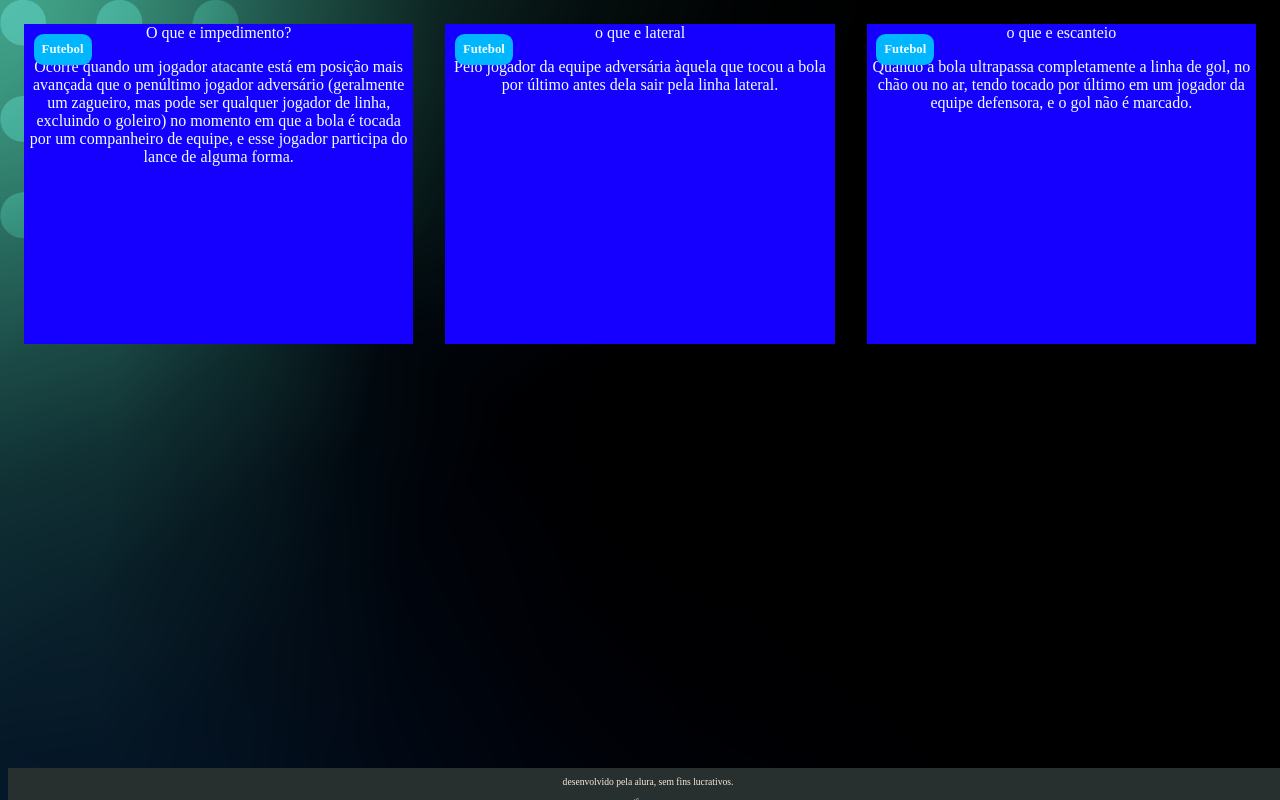
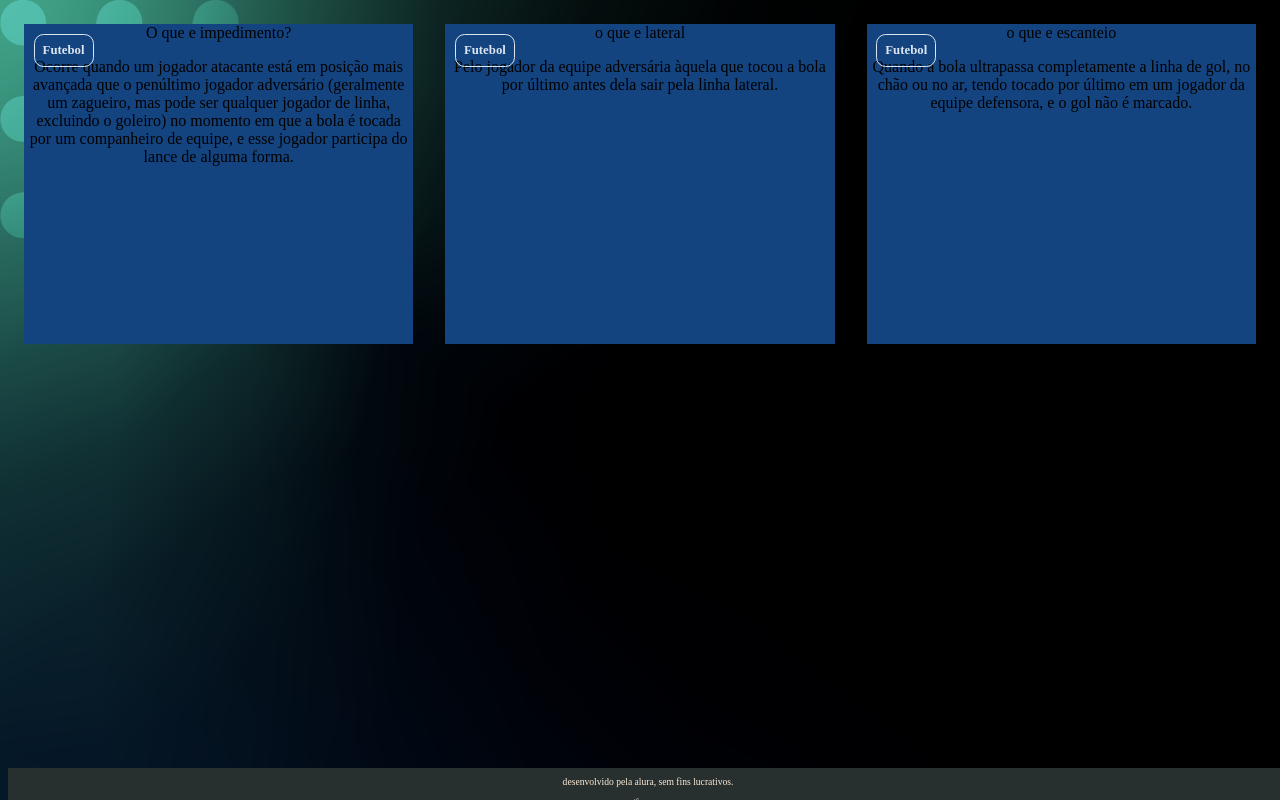
Before and after one commit to mateusalexandr/ferramenta-de-istudoh, a plain HTML site: page index.html in a window 1280 px wide. Drawn offline with Linux system fonts and the light colour scheme; a web font is replaced by a local one.

Commit message:
estilo csra

```diff
--- a/assets/style.css
+++ b/assets/style.css
@@ -1,8 +1,12 @@
+:root {
+    --text-color: #DBE4EF;
+    --card-front-color: #144480;
+    --card-back-color: #00F4BF;
+}
+
 body {
      background: url('img/bg-desktop.webp');
-    background-color: rgb(40, 47, 47);
     font-family: Caprasimo;
-    color: azure;
 }
 
 #container {
@@ -19,12 +23,13 @@ body {
 
 .cartao__conteudo {
     text-align: center;
-    background-color: rgb(21, 0, 255);
+background-color: var(--card-front-color);
     height: 100%;
 }
 
 .cartao__conteudo h3 {
-    background-color: rgb(0, 183, 255);
+    color: var(--text-color);
+    border: 1px solid var(--text-color);
     text-align: left;
     padding: 0.5rem;
     position: absolute;
```
